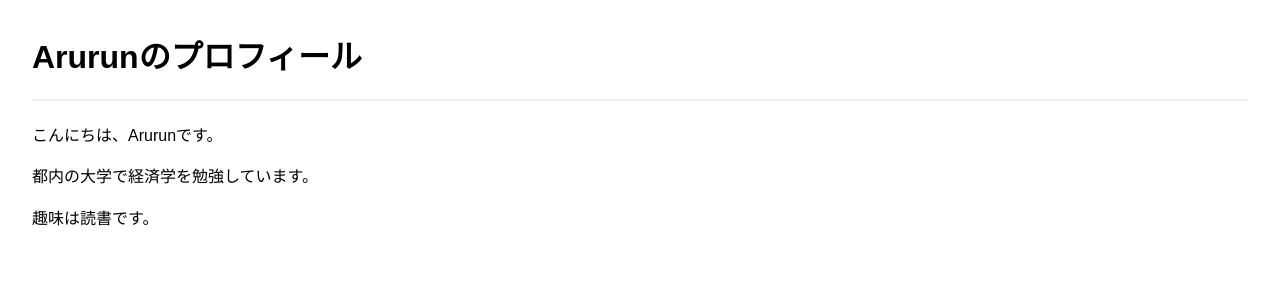
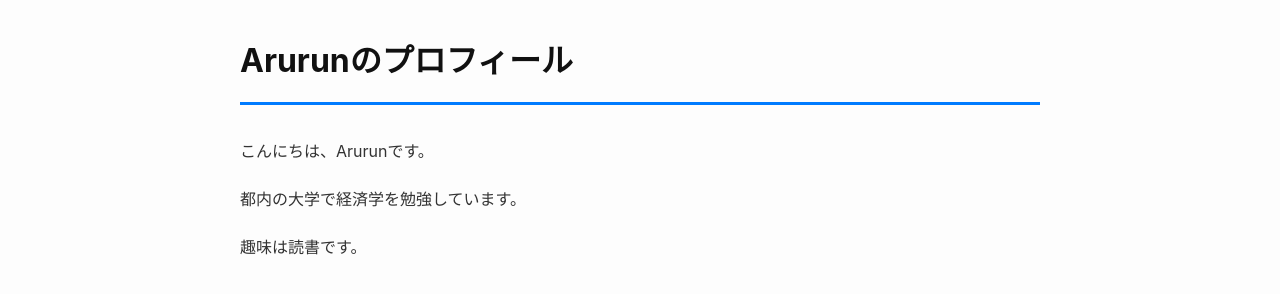
Before and after one commit to Arurun-Spica/my-site, a plain HTML site: page index.html in a window 1280 px wide. Drawn offline with Linux system fonts and the light colour scheme.

Commit message:
CSSファイルを追加してスタイリング

```diff
--- /dev/null
+++ b/css/style.css
@@ -0,0 +1,34 @@
+body {
+    font-family: -apple-system, BlinkMacSystemFont, 'Segoe UI', Roboto, 'Helvetica Neue', Arial, sans-serif;
+    line-height: 1.8;
+    color: #333;
+    background-color: #fdfdfd;
+    margin: 0;
+    padding: 0;
+}
+
+.container {
+    max-width: 800px;
+    margin: 2em auto;
+    padding: 0 2em;
+}
+
+h1 {
+    color: #111;
+    border-bottom: 3px solid #007bff;
+    padding-bottom: 0.4em;
+    margin-bottom: 1em;
+}
+
+p {
+    margin-bottom: 1.2em;
+}
+
+a {
+    color: #007bff;
+    text-decoration: none;
+}
+
+a:hover {
+    text-decoration: underline;
+}
--- a/index.html
+++ b/index.html
@@ -4,22 +4,14 @@
     <meta charset="UTF-8">
     <meta name="viewport" content="width=device-width, initial-scale=1.0">
     <title>Arurunのプロフィール</title>
-    <style>
-        body {
-            font-family: sans-serif;
-            line-height: 1.6;
-            margin: 2em;
-        }
-        h1 {
-            border-bottom: 2px solid #eee;
-            padding-bottom: 0.5em;
-        }
-    </style>
+    <link rel="stylesheet" href="css/style.css">
 </head>
 <body>
-    <h1>Arurunのプロフィール</h1>
-    <p>こんにちは、Arurunです。</p>
-    <p>都内の大学で経済学を勉強しています。</p>
-    <p>趣味は読書です。</p>
+    <div class="container">
+        <h1>Arurunのプロフィール</h1>
+        <p>こんにちは、Arurunです。</p>
+        <p>都内の大学で経済学を勉強しています。</p>
+        <p>趣味は読書です。</p>
+    </div>
 </body>
 </html>
```
